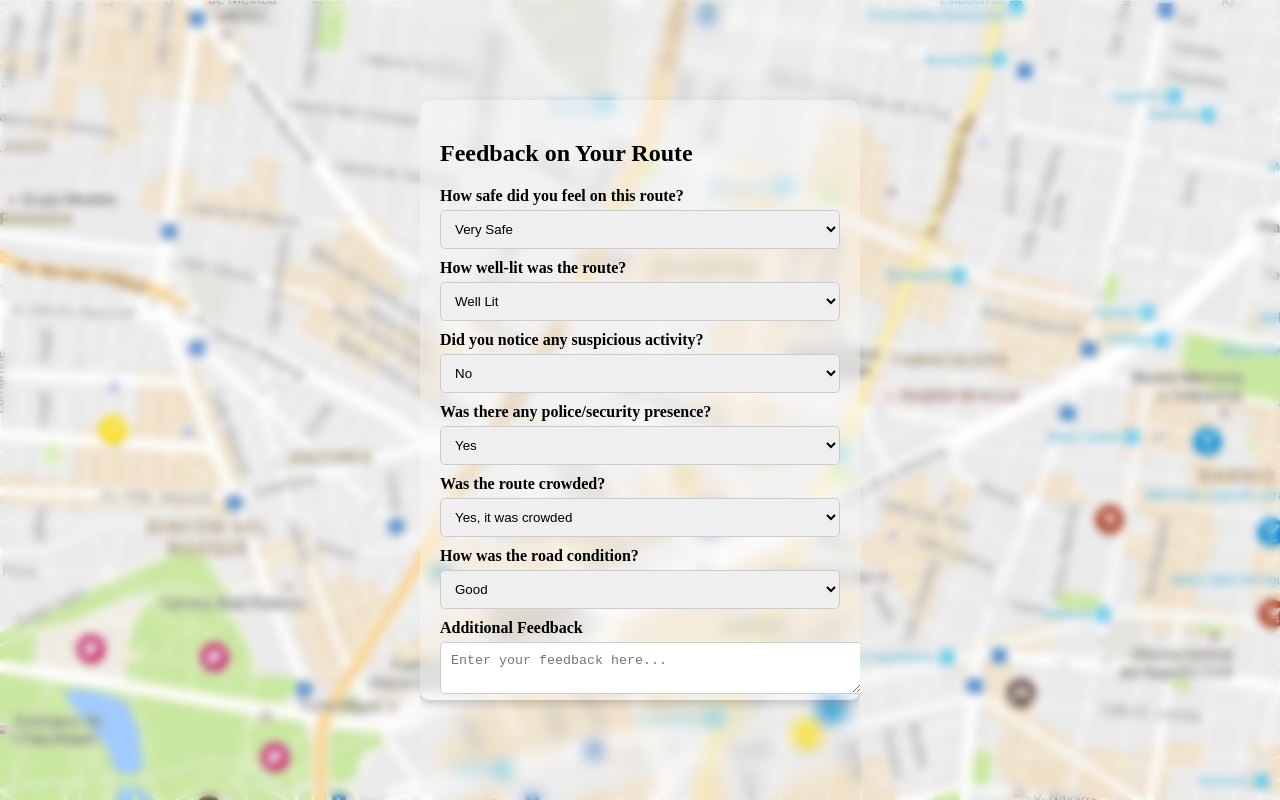
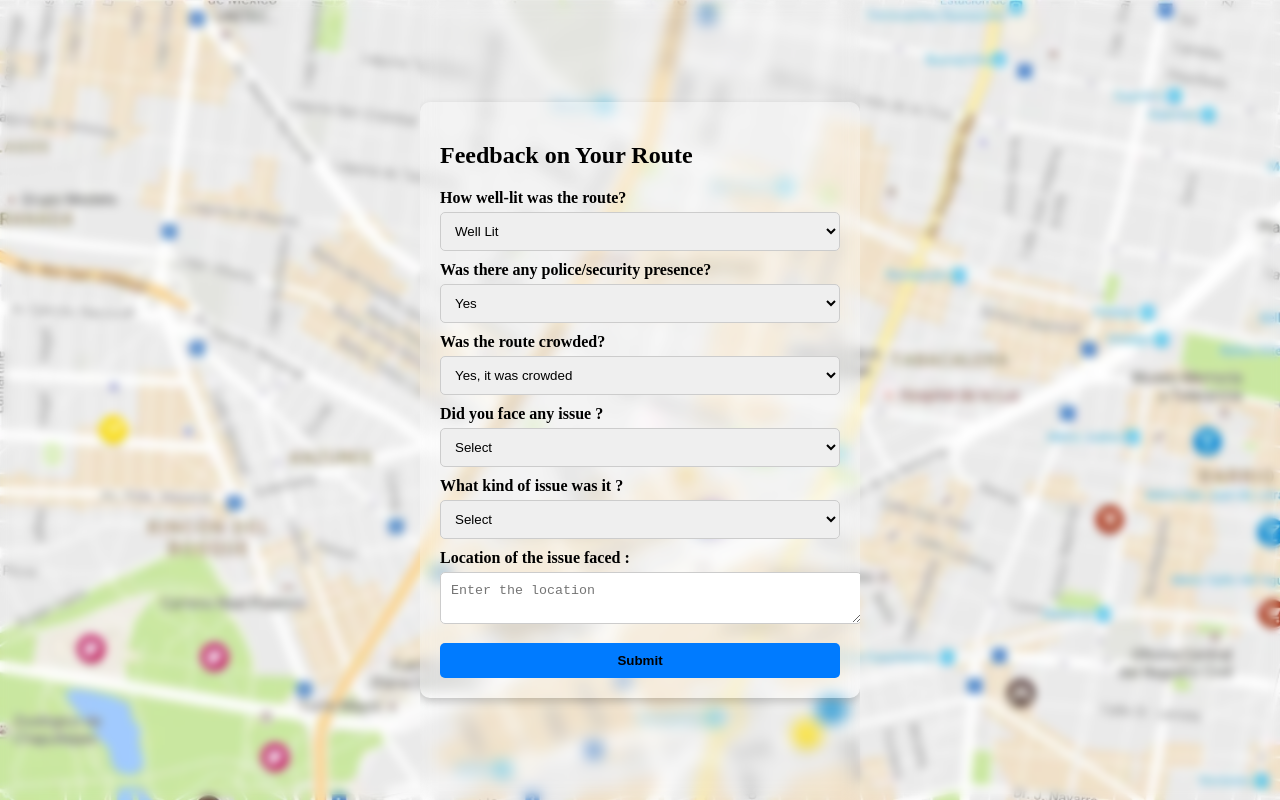
Before and after one commit to Saanvi-B-star/Safe-routes-recommendation-project, a React (Vite) app in the folder src/frontend/: page /feedback in a window 1280 px wide. Built offline with nearby package versions, Linux system fonts and the light colour scheme; a web font is replaced by a local one.

Commit message:
Adding the feedback form

```diff
--- a/src/frontend/src/Components/Feedback.jsx
+++ b/src/frontend/src/Components/Feedback.jsx
@@ -1,12 +1,26 @@
-import { useState } from "react";
+import { lazy, useState } from "react";
 import "../Style/Feedback.css";
+import axios from "axios";
 
 function Feedback() {
   const [submitted, setSubmitted] = useState(false);
+  const [issue, setIssue] = useState("");
+  const [issueType, setIssueType] = useState("");
+  const [location, setLocation] = useState("");
 
-  const handleSubmit = (e) => {
+  const handleSubmit = async (e) => {
     e.preventDefault();
     setSubmitted(true);
+      try {
+        const res = await axios.post("http://localhost:5000/feedback", { issue,location,issueType });
+
+    } catch (err) {
+        if (err.response && err.response.status === 404) {
+            console.log("Error 1");
+        } else {
+          console.log("Error 2");
+        }
+    }
   };
 
   return (
@@ -19,31 +33,18 @@ function Feedback() {
           <form onSubmit={handleSubmit}>
             <h2>Feedback on Your Route</h2>
 
-            <label>How safe did you feel on this route?</label>
-            <select required>
-              {/* <option value="">Select</option> */}
-              <option value="very_safe">Very Safe</option>
-              <option value="moderate">Moderate</option>
-              <option value="unsafe">Unsafe</option>
-            </select>
-
             <label>How well-lit was the route?</label>
             <select required>
+            <option value="" disabled hidden>Select</option>
               {/* <option value="">Select</option> */}
               <option value="well_lit">Well Lit</option>
               <option value="dim">Dimly Lit</option>
               <option value="dark">Dark</option>
             </select>
 
-            <label>Did you notice any suspicious activity?</label>
-            <select required>
-              {/* <option value="">Select</option> */}
-              <option value="no">No</option>
-              <option value="yes">Yes</option>
-            </select>
-
             <label>Was there any police/security presence?</label>
             <select required>
+            <option value="" disabled hidden>Select</option>
               {/* <option value="">Select</option> */}
               <option value="yes">Yes</option>
               <option value="no">No</option>
@@ -51,22 +52,31 @@ function Feedback() {
 
             <label>Was the route crowded?</label>
             <select required>
+            <option value="" disabled hidden>Select</option>
               {/* <option value="">Select</option> */}
               <option value="crowded">Yes, it was crowded</option>
               <option value="moderate">Moderately crowded</option>
               <option value="isolated">No, it was isolated</option>
             </select>
 
-            <label>How was the road condition?</label>
-            <select required>
+            <label>Did you face any issue ?</label>
+            <select value={issue} onChange={(e)=>setIssue(e.target.value)} required>
+            <option value="" disabled hidden>Select</option>
               {/* <option value="">Select</option> */}
-              <option value="good">Good</option>
-              <option value="average">Average</option>
-              <option value="bad">Bad</option>
+              <option value="yes">Yes</option>
+              <option value="no">No</option>
             </select>
 
-            <label>Additional Feedback</label>
-            <textarea placeholder="Enter your feedback here..." required></textarea>
+            <label>What kind of issue was it ?</label>
+            <select value={issueType} onChange={(e)=>setIssueType(e.target.value)}>
+              {/* <option value="">Select</option> */}
+              <option value="" disabled hidden>Select</option>
+              <option value="construction">Construction</option>
+              <option value="potholes">Potholes</option>
+            </select>
+
+            <label>Location of the issue faced : </label>
+            <textarea placeholder="Enter the location" value={location} onChange={(e)=>setLocation(e.target.value)}/>
 
             <button type="submit">Submit</button>
           </form>
```
Also changed, not shown: 1 other file (tests, documents, lock files or other folders).
